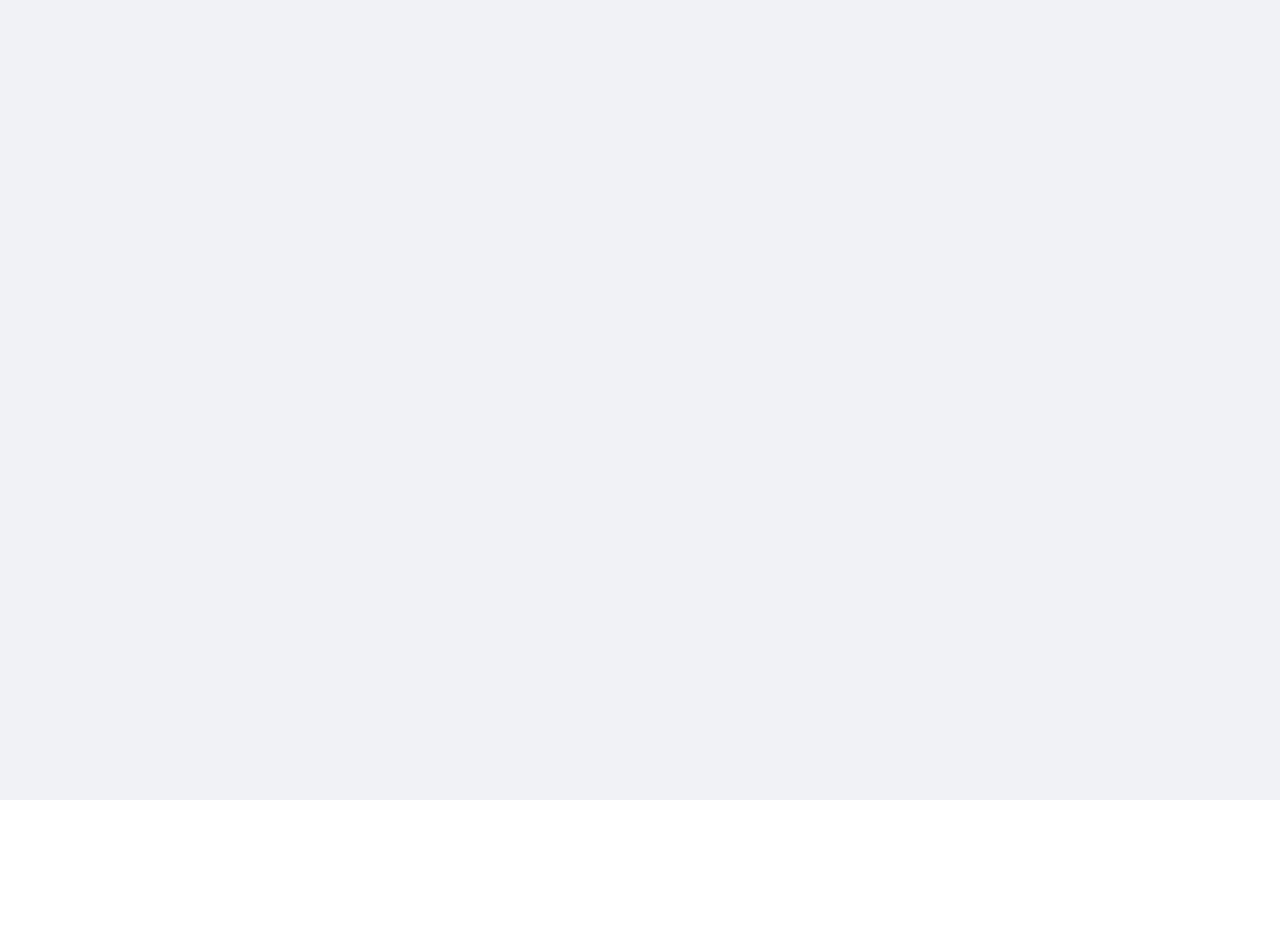
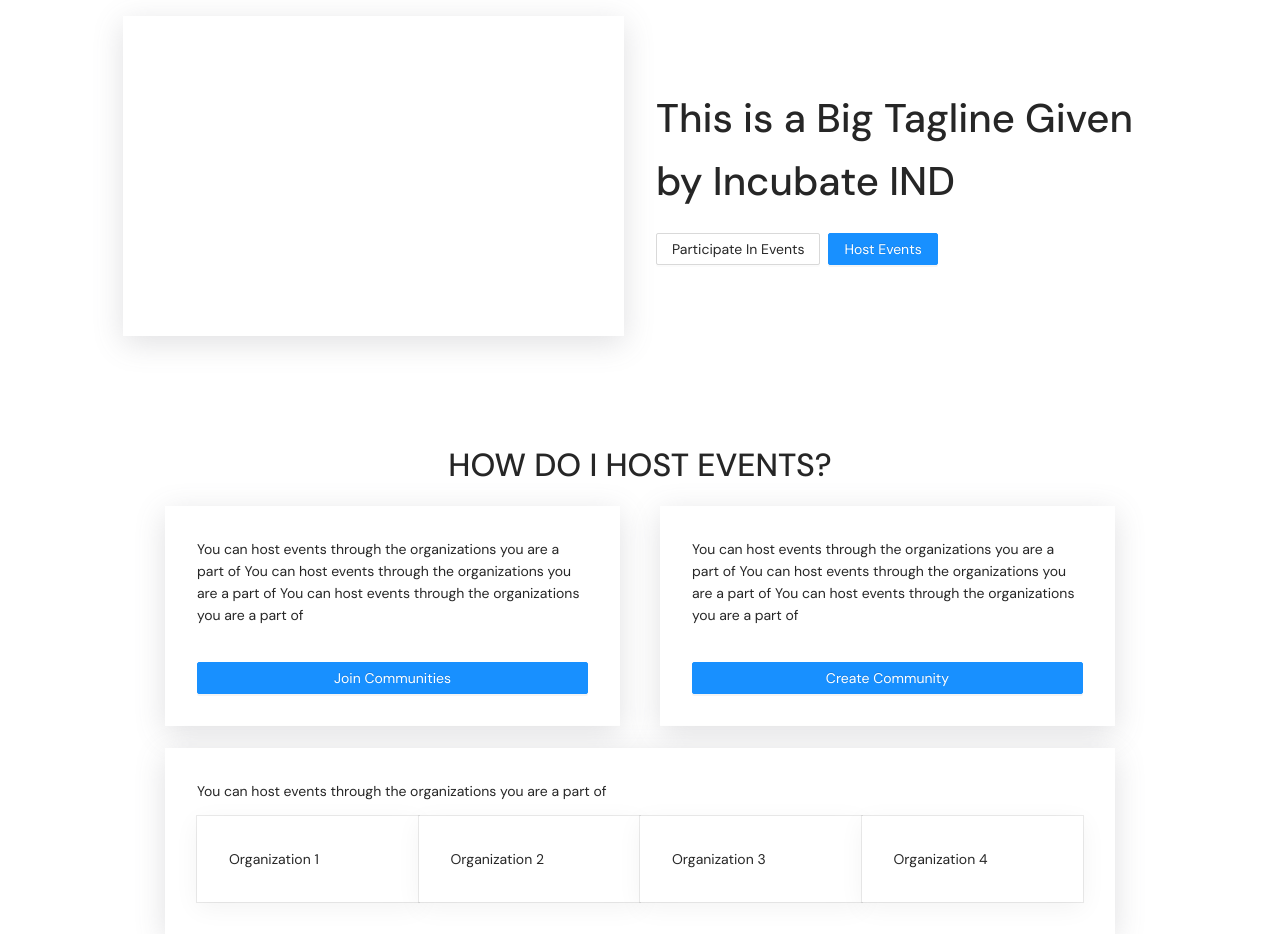
Before and after one commit to incubateind/fellows, a React (Create React App) app in the folder packages/frontend/: page / in a window 1280 px wide. Before the commit the page ends 800 px from the top, so only its background shows below. Built offline with nearby package versions, Linux system fonts and the light colour scheme.

Commit message:
set up routing for login page

```diff
--- a/packages/frontend/src/AppRouter.js
+++ b/packages/frontend/src/AppRouter.js
@@ -4,6 +4,7 @@
 import LayoutSider from './components/layout/LayoutSider/LayoutSider';
 
 import AuthRouter from '../src/router/authRouter';
+import { LandingPage } from './Pages';
 
 const { Content } = Layout;
 
@@ -12,15 +13,18 @@
 
   return (
     <Router>
+      {!isLoggedIn && <LandingPage />}
+      {isLoggedIn && (
         <Layout className="parent-layout">
-        {isLoggedIn && <LayoutHeader />}
+          <LayoutHeader />
           <Layout className="child-layout">
-          {isLoggedIn && <LayoutSider />}
+            <LayoutSider />
             <Content className="super-content">
               <AuthRouter />
             </Content>
           </Layout>
         </Layout>
+      )}
     </Router>
   );
 };
--- /dev/null
+++ b/packages/frontend/src/Pages/Login/Login.js
@@ -0,0 +1,4 @@
+const Login = () => {
+  return <div>Hello World</div>;
+};
+export default Login;
--- a/packages/frontend/src/constants/routes.js
+++ b/packages/frontend/src/constants/routes.js
@@ -1,4 +1,4 @@
-export const LANDING = '/home'
+export const LANDING = '/home';
 export const DASHBOARD = '/dashboard';
 export const LOGIN = '/login';
 export const ANALYTICS = '/analytics';
```
Lines whose indentation alone changed are shown as unchanged.
